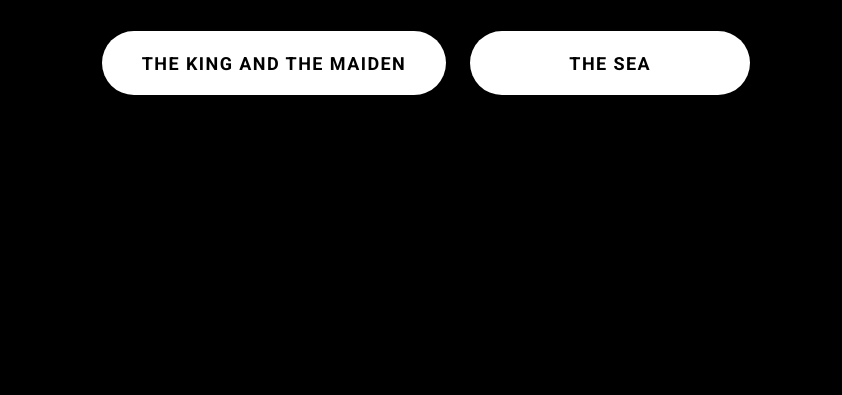
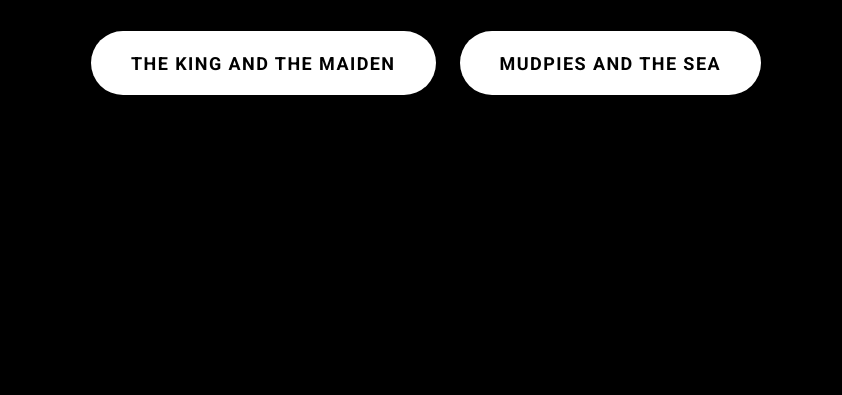
Before and after one commit to chauandrew/gospel-experience, a website built with Vite: page index.html in a window 1280 px wide. Shown: the part 405-800 px from the top of the page, without its empty margins (214-1056 px from the left). Built offline with nearby package versions, Linux system fonts and the light colour scheme.

Commit message:
changed title

```diff
--- a/index.html
+++ b/index.html
@@ -16,7 +16,7 @@
       <nav>
         <!-- <a class="btn" href="/story/">The Gospel Experience</a> Hidden intentionally -->
         <a class="btn" href="/king/">The King and the Maiden</a>
-        <a class="btn" href="/mudpies/">The Sea</a>
+        <a class="btn" href="/mudpies/">Mudpies and the Sea</a>
       </nav>
     </main>
     <script type="module" src="/src/home.js"></script>
```
